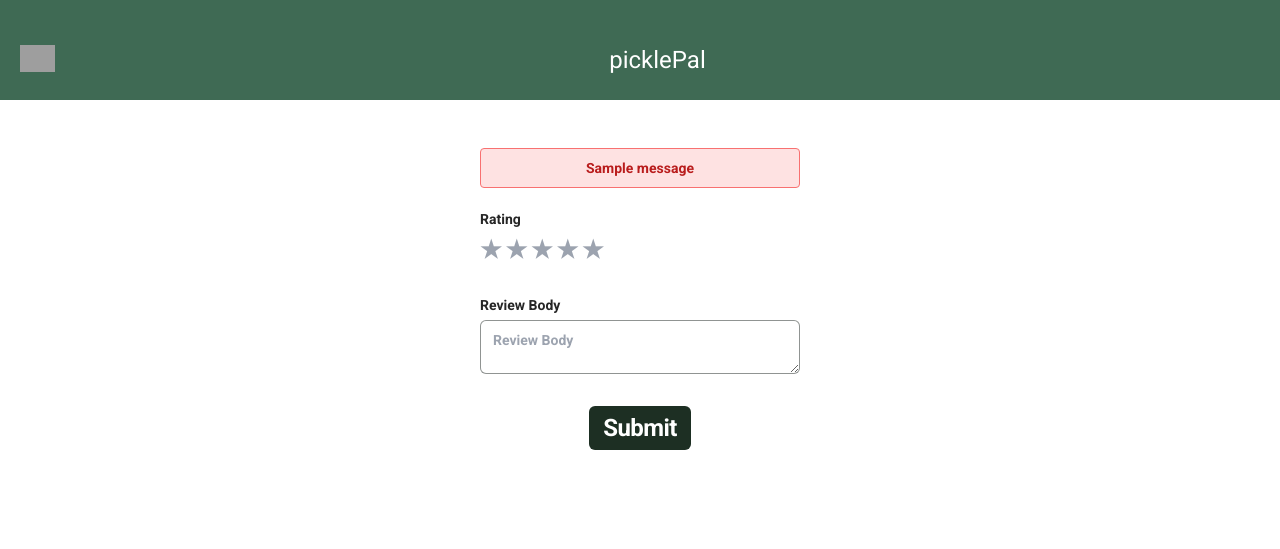
After one commit to rosesblake/picklePal-app, a Flask app: page /courts/1/review in a window 1280 px wide. The commit adds this page. Shown: the top 549 px of the page. Run offline with Flask 3, Linux system fonts and the light colour scheme; tables that the repository leaves empty hold one stand-in row (values such as "Sample post"); one stand-in notice (Sample message) is shown; some libraries are stand-ins or nearby versions; grey boxes are pictures that could not be loaded.

Commit message:
added ratings/review functionality to court profile. Added review list route to view all reviews. Finished court editor.

```diff
--- a/app.py
+++ b/app.py
@@ -4,8 +4,8 @@ from flask_bcrypt import Bcrypt
 from sqlalchemy.exc import IntegrityError
 from werkzeug.utils import secure_filename
 
-from models import db, connect_db, User, Group, GroupMembership, Court, UserCourt
-from forms import UserRegisterForm, UserInfoForm, UserLoginForm, CreateGroupForm, AddCourtForm, EditCourtForm
+from models import db, connect_db, User, Group, GroupMembership, Court, UserCourt, Review
+from forms import UserRegisterForm, UserInfoForm, UserLoginForm, CreateGroupForm, AddCourtForm, EditCourtForm, CourtReviewForm
 from flask_wtf.csrf import generate_csrf
 
 from dotenv import load_dotenv
@@ -210,10 +210,17 @@ def get_court_info(court_id):
     """show information about a given court based on it's address"""
     court = Court.query.get_or_404(court_id)
     user = g.user
+    reviews = court.reviews
+
+    if reviews:
+        avg_rating = sum(review.rating for review in reviews) / len(reviews)
+    else:
+        avg_rating = 0
+
     already_follows = UserCourt.query.filter_by(user_id=user.id, court_id=court.id).first()
-    return render_template('court-profile.html', court=court, user=user, already_follows=already_follows)
+    return render_template('court-profile.html', court=court, user=user, already_follows=already_follows, avg_rating=avg_rating, reviews=reviews)
 
-@app.route('/courts/<int:court_id>/edit')
+@app.route('/courts/<int:court_id>/edit', methods=['GET', 'POST'])
 def show_edit_court_form(court_id):
     """edit court details"""
     court = Court.query.get_or_404(court_id)
@@ -233,6 +240,32 @@ def show_edit_court_form(court_id):
 
     flash('Must Follow Court to Edit', 'danger')
     return redirect(f'/courts/{court.id}')
+
+@app.route('/courts/<int:court_id>/review', methods=['GET', 'POST'])
+def get_review_form(court_id):
+    """get review form for user to submit"""
+    court = Court.query.get_or_404(court_id)
+    user = g.user
+    form = CourtReviewForm()
+
+    if form.validate_on_submit():
+        rating = form.rating.data
+        content = form.content.data
+        new_review = Review(court_id=court.id, user_id=user.id, rating=rating, content=content)
+        db.session.add(new_review)
+        db.session.commit()
+        flash('Review Submitted', 'success')
+        return redirect(f'/courts/{court.id}')
+
+    return render_template('court-review.html', court=court, user=user, form=form)
+
+@app.route('/courts/<int:court_id>/reviews')
+def show_reviews_list(court_id):
+    """show list of all reviews for given court"""
+    court = Court.query.get_or_404(court_id)
+    reviews = court.reviews
+    user = g.user
+    return render_template('review-list.html', user=user, court=court, reviews=reviews)
 
 
 @app.route('/groups')
@@ -316,7 +349,7 @@ def add_home_court(court_id):
 
     db.session.commit()
 
-    return redirect('/profile')
+    return redirect(f'/courts/{court_id}')
 
 @app.route('/users/following/<int:court_id>', methods=['POST'])
 def user_follow_court(court_id):
@@ -355,7 +388,7 @@ def user_unfollow_court(court_id):
     return redirect(f'/courts/{court_id}')
 
 
-@app.route('/edit-profile', methods=['GET', 'POST'])
+@app.route('/profile/edit', methods=['GET', 'POST'])
 def edit_user_profile():
     """list all groups based on search criteria"""
     if not g.user:
--- a/forms.py
+++ b/forms.py
@@ -1,6 +1,6 @@
 from flask_wtf import FlaskForm
-from wtforms import StringField, PasswordField, TextAreaField, SelectField, FileField, RadioField, SubmitField, FloatField
-from wtforms.validators import InputRequired, Email, DataRequired
+from wtforms import StringField, PasswordField, TextAreaField, SelectField, FileField, RadioField, SubmitField, FloatField, IntegerField
+from wtforms.validators import InputRequired, Email, DataRequired, NumberRange
 
 class UserRegisterForm(FlaskForm):
     email = StringField('Email', validators=[DataRequired(), Email()], render_kw={"autocomplete": "email"})
@@ -39,4 +39,8 @@ class AddCourtForm(FlaskForm):
 class EditCourtForm(FlaskForm):
     name = StringField('Name', validators=[DataRequired()])
     address = StringField('Address', validators=[DataRequired()])
-    num_courts = FloatField('Number of Courts')
+    num_courts = IntegerField('Number of Courts')
+
+class CourtReviewForm(FlaskForm):
+    rating = IntegerField('Rating', validators=[InputRequired(), NumberRange(min=1, max=5)])
+    content = TextAreaField('Review Body', validators=[InputRequired()])
--- a/static/css/style.css
+++ b/static/css/style.css
@@ -1550,6 +1617,11 @@ video {
   color: rgb(59 130 246 / var(--tw-text-opacity));
 }
 
+.text-gray-400{
+  --tw-text-opacity: 1;
+  color: rgb(156 163 175 / var(--tw-text-opacity));
+}
+
 .text-gray-600{
   --tw-text-opacity: 1;
   color: rgb(75 85 99 / var(--tw-text-opacity));
--- /dev/null
+++ b/static/js/court-rating.js
@@ -0,0 +1,21 @@
+document.addEventListener("DOMContentLoaded", function () {
+  const stars = document.querySelectorAll(".star");
+  const ratingInput = document.getElementById("rating");
+
+  stars.forEach((star) => {
+    star.addEventListener("click", function () {
+      const value = this.getAttribute("data-value");
+      ratingInput.value = value;
+
+      stars.forEach((s) => {
+        if (s.getAttribute("data-value") <= value) {
+          s.classList.remove("text-gray-400");
+          s.classList.add("text-yellow-500");
+        } else {
+          s.classList.remove("text-yellow-500");
+          s.classList.add("text-gray-400");
+        }
+      });
+    });
+  });
+});
--- a/static/js/main.js
+++ b/static/js/main.js
@@ -180,9 +180,6 @@ function addMarker(map, location, name, address, courtImage, courtId) {
       const contentString = `
         <div>
           <a href="${courtUrl}" class="underline cursor-pointer text-gray-800" !important;"><h1 class="text-xl"><strong>${name}</strong></h1></a>
-          <form action="${homeCourtUrl}" method="POST">
-            <button class="underline cursor-pointer text-blue-500" style="color: #3b82f6 !important;">Make This My Home Court</button>
-          </form>
           <img src="${courtImage} alt=${name} image" class="w-full h-auto mb-2"/>
           <p>${address}</p>
           <a href="${courtUrl}" class="underline cursor-pointer text-blue-500" style="color: #3b82f6 !important;">Court Information<a/>
--- a/tailwind.config.js
+++ b/tailwind.config.js
@@ -9,7 +9,7 @@ module.exports = {
         "input-gray": "rgba(34, 42, 39, .5)",
         "light-green": "rgba(213, 239, 225, 1)",
         "light-gray": "rgba(63, 106, 84, 0.10)",
-        "custom-yellow": "rgba(237, 214, 166, .8)",
+        "custom-yellow": "rgba(237, 214, 166, .6)",
       },
       fontFamily: {
         roboto: ["Roboto", "sans-serif"],
--- /dev/null
+++ b/templates/court-review.html
@@ -0,0 +1,84 @@
+{% extends 'base.html' %}
+{% block content %}
+<section class="flex overflow-hidden flex-col items-center pb-40 mx-auto w-full bg-white pb-[100px] pt-[100px]">
+    <header class="fixed top-0 left-0 right-0 flex overflow-hidden gap-5 justify-between items-end px-5 py-6 w-full text-2xl text-center text-white whitespace-nowrap bg-dark-green h-[100px] z-10">
+        <a href="/courts/{{ court.id }}">
+            <img loading="lazy" src="https://cdn.builder.io/api/v1/image/assets/TEMP/6ca2bd449a63fb56568b3457b563fcd9f254106bb728a513a7292aeff082a19c?apiKey=151c931d8a0e4ce6ac7d5b7ceb0c67c4&&apiKey=151c931d8a0e4ce6ac7d5b7ceb0c67c4" class="object-contain aspect-square w-[35px]" alt="" />
+          </a>
+        <h1 class="w-[120px]">picklePal</h1>
+        <div></div>
+    </header>
+    <main class="flex flex-col justify-center mt-12 w-full max-w-xs text-sm font-semibold tracking-normal leading-none text-neutral-800">
+        <form id="review-court-form" method="POST">
+        {{ form.hidden_tag() }}
+             <!-- FLASH MESSAGES  -->
+        {% with messages = get_flashed_messages() %}
+        {% if messages %}
+            <div class="flex flex-col items-center mb-4">
+                {% for message in messages %}
+                    <div class="bg-red-100 border border-red-400 text-red-700 px-4 py-3 rounded relative mb-2 w-full text-center" role="alert">
+                        {{ message }}
+                    </div>
+                {% endfor %}
+            </div>
+        {% endif %}
+        {% endwith %}
+            <!-- FORM CONTENT  -->
+            <div class="flex flex-col w-full whitespace-nowrap mb-8">
+                <label class="flex-1 shrink gap-2.5 w-full">Rating</label>
+                <div id="star-rating" class="flex mt-2 gap-1">
+                    {% for i in range(1, 6) %}
+                        <span class="star text-gray-400 cursor-pointer text-2xl" data-value="{{ i }}">&#9733;</span>
+                    {% endfor %}
+                </div>
+                <input type="hidden" name="rating" id="rating" value="{{ form.rating.data }}">
+                {% for error in form.rating.errors %}
+                    <span class="text-red-500">{{ error }}</span>
+                {% endfor %}
+            </div>
+            <div class="flex flex-col w-full whitespace-nowrap mb-8">
+                {{ form.content.label(class_="flex-1 shrink gap-2.5 w-full") }}
+                {{ form.content(class_="flex mt-2 w-full bg-white rounded-md min-h-[48px] border border-input-gray p-3", placeholder=form.content.label.text) }}
+                {% for error in form.content.errors %}
+                    <span class="text-red-500">{{ error }}</span>
+                {% endfor %}
+            </div>
+        <div class="flex justify-center mt-8">
+            <button id="submit-review-btn" type="submit" class="inline-flex items-center justify-center gap-2 px-3.5 py-2.5 text-2xl font-bold tracking-tight leading-none text-white whitespace-nowrap rounded-md bg-green-btn">
+              Submit
+            </button>
+          </div>
+      </form>
+    </main>
+  </section>
+
+<script src="/static/js/court-rating.js"></script>
+
+{% endblock %}
+
+<!--
+    <main class="flex gap-6 justify-center items-center py-3.5 bg-emerald-100">
+      <form class="flex gap-2 justify-center items-start self-stretch px-5 my-auto w-[393px]">
+        <img loading="lazy" src="https://cdn.builder.io/api/v1/image/assets/TEMP/0eb2e871b0daf34d02ede5066bd061794e0210efbbf310262ba58cbd597da905?placeholderIfAbsent=true&apiKey=151c931d8a0e4ce6ac7d5b7ceb0c67c4" alt="User profile picture" class="object-contain shrink-0 rounded-full aspect-square w-[50px]" />
+        <div class="flex flex-1 shrink items-start basis-6">
+          <div class="flex flex-col min-h-[99px] w-[233px]">
+            <div class="flex flex-col flex-1 p-3 w-full bg-white rounded-md border-2 border-emerald-100 border-solid">
+              <label for="postContent" class="sr-only">Write your post</label>
+              <textarea id="postContent" class="flex flex-1 py-2 w-full min-h-[33px]" aria-label="Write your post"></textarea>
+              <div class="flex flex-1 gap-2 items-end mt-2.5 size-full">
+                <button type="button" aria-label="Add image">
+                  <img loading="lazy" src="https://cdn.builder.io/api/v1/image/assets/TEMP/45e19bf39da54983b33c15ee28da0e5756889af7bd6a702980cb6340c01af951?placeholderIfAbsent=true&apiKey=151c931d8a0e4ce6ac7d5b7ceb0c67c4" alt="" class="object-contain shrink-0 w-6 aspect-square" />
+                </button>
+                <button type="button" aria-label="Add emoji">
+                  <img loading="lazy" src="https://cdn.builder.io/api/v1/image/assets/TEMP/6c95756d2a363ffe0484b5d2f844d44dc75fac73e42b7e05e3971392939a9281?placeholderIfAbsent=true&apiKey=151c931d8a0e4ce6ac7d5b7ceb0c67c4" alt="" class="object-contain shrink-0 w-6 aspect-square" />
+                </button>
+              </div>
+            </div>
+          </div>
+        </div>
+        <button type="submit" class="overflow-hidden gap-2 self-stretch px-3 py-2 text-sm font-bold tracking-normal leading-6 text-white whitespace-nowrap rounded-md bg-neutral-800">
+          Submit
+        </button>
+      </form>
+    </main>
+  </section> -->
--- a/templates/create-group.html
+++ b/templates/create-group.html
@@ -17,7 +17,7 @@
       {% for field in form %}
         {% if field.widget.input_type != 'hidden' %}
         {% if field.type == 'RadioField' %}
-        <div class="flex flex-col w-full whitespace-nowrap mb-10">
+        <div class="flex flex-col w-full whitespace-nowrap mb-8">
           {{ field.label(class_="flex-1 shrink gap-2.5 w-full text-center") }}
           <div class="flex flex-row mt-5 w-full justify-center">
             {% for subfield in field %}
@@ -32,7 +32,7 @@
           {% endfor %}
         </div>
           {% else %}
-            <div class="flex flex-col w-full whitespace-nowrap mb-10">
+            <div class="flex flex-col w-full whitespace-nowrap mb-8">
               {{ field.label(class_="flex-1 shrink gap-2.5 w-full") }}
               {{ field(class_="flex mt-2 w-full bg-white rounded-md min-h-[48px] border border-input-gray p-3", placeholder=field.label.text) }}
               {% for error in field.errors %}
@@ -43,7 +43,7 @@
         {% endif %}
       {% endfor %}
 
-      <div class="flex justify-center mt-10">
+      <div class="flex justify-center mt-8">
         <button id="register-btn" type="submit" class="inline-flex items-center justify-center gap-2 px-3.5 py-2.5 text-2xl font-bold tracking-tight leading-none text-white whitespace-nowrap rounded-md bg-green-btn">
           Create Group
         </button>
--- a/templates/profile.html
+++ b/templates/profile.html
@@ -81,7 +81,7 @@
               <p class="ml-2">Home Court</p>
             </div>
 
-            <a href="/edit-profile" class="absolute bottom-2.5 right-6 flex items-center gap-2.5 self-stretch text-xs font-extralight tracking-normal leading-6 text-center text-gray-600">
+            <a href="/profile/edit" class="absolute bottom-2.5 right-6 flex items-center gap-2.5 self-stretch text-xs font-extralight tracking-normal leading-6 text-center text-gray-600">
                 Edit Profile
             </a>
 
```
Also changed, not shown: other parts of static/css/style.css (+78 -5 lines), templates/court-profile.html (+50 -16 lines), templates/review-list.html (added, +35 -0 lines).
